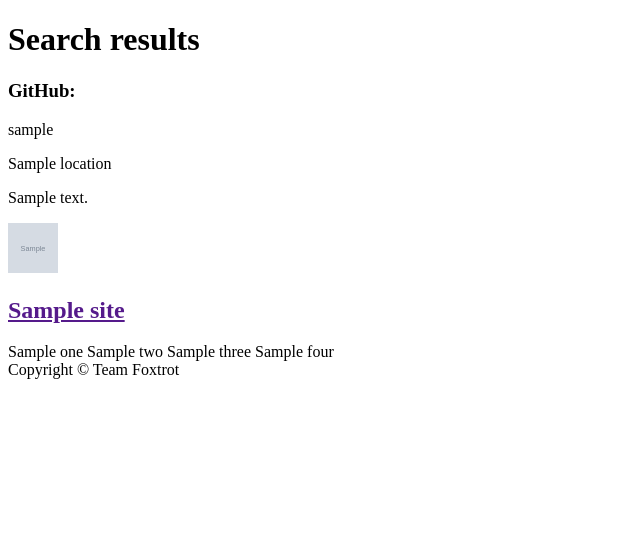
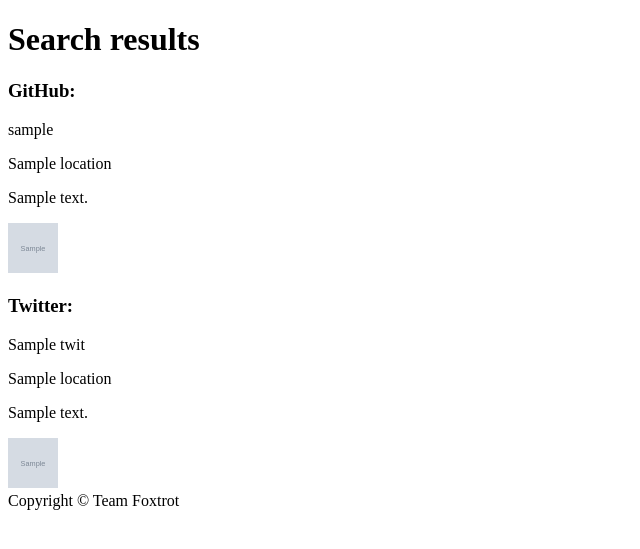
Before and after one commit to famavott/osint-scraper, a Python web app: template osint_scraper/templates/results.jinja2 in a window 1280 px wide. Shown: the top 549 px of the page, without its empty margins (0-640 px from the left). Run offline with Jinja, Linux system fonts and the light colour scheme; the template is opened without the code that fills it: most values are stand-ins (such as "Sample title", 1, 10 or a date in 2020); grey boxes marked "Sample" are stand-in pictures.

Commit message:
Added twitter to results template.

```diff
--- a/osint_scraper/templates/results.jinja2
+++ b/osint_scraper/templates/results.jinja2
@@ -9,14 +9,10 @@
       <p>{{ ghuser.bio }}</p>
       <img src="{{ ghuser.avatar_url }}" height="50px" width="50px">
 
-    {% for result in results %}
-        <div>
-        <a href=""><h2>{{ result.site }}</h2></a>
-        <span>{{ result.one }}</span>
-        <span>{{ result.two }}</span>
-        <span>{{ result.three }}</span>
-        <span>{{ result.four }}</span>
-        </div>
-    {% endfor %}
+      <h3>Twitter:</h3>
+      <p>{{ twit.screen_name }}<p>
+      <p>{{ twit.location }}</p>
+      <p>{{ twit.description }}</p>
+      <img src="{{ twit.profile_img_url }}" height="50px" width="50px">
 </div>
 {% endblock content %}
```
